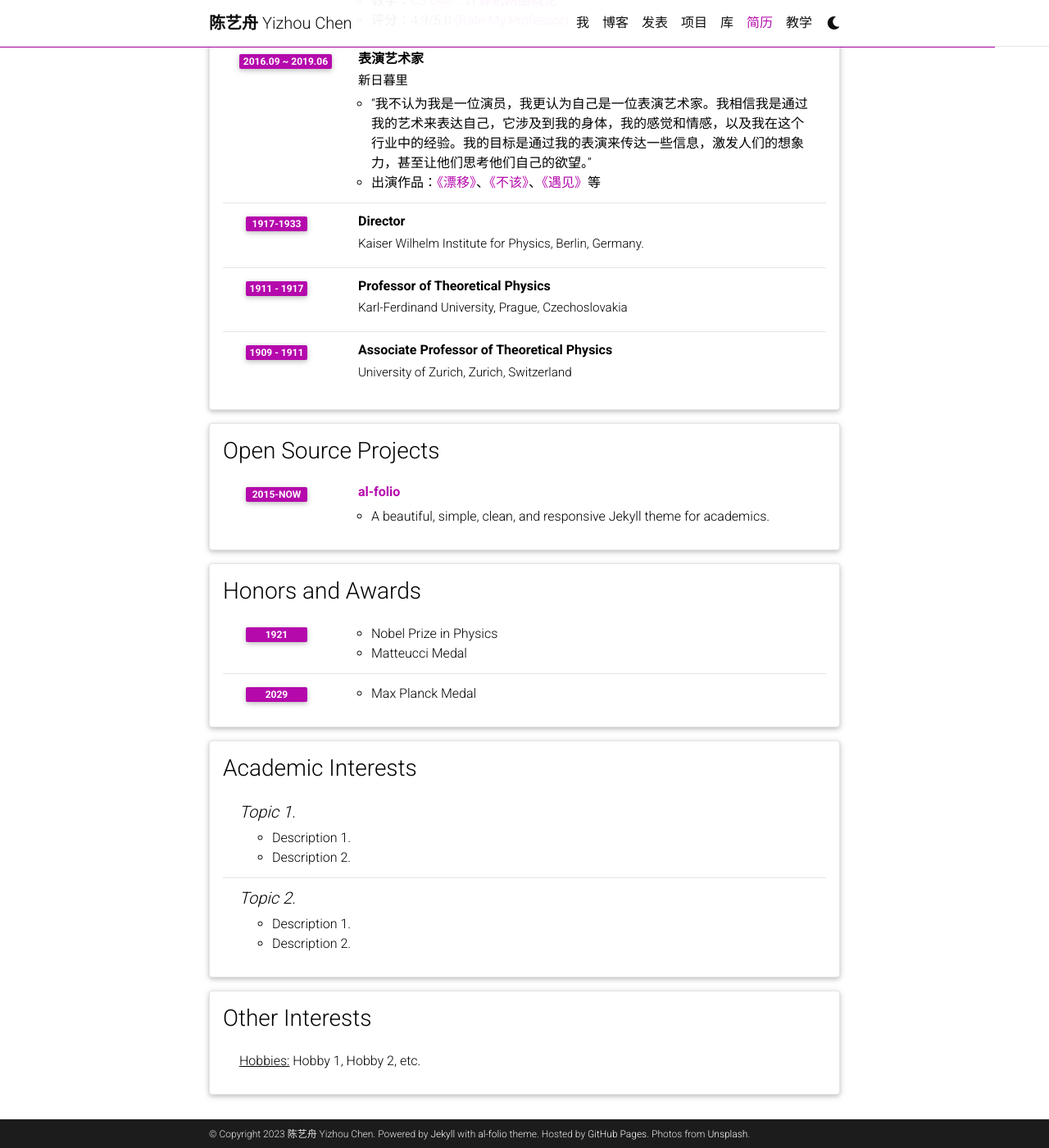
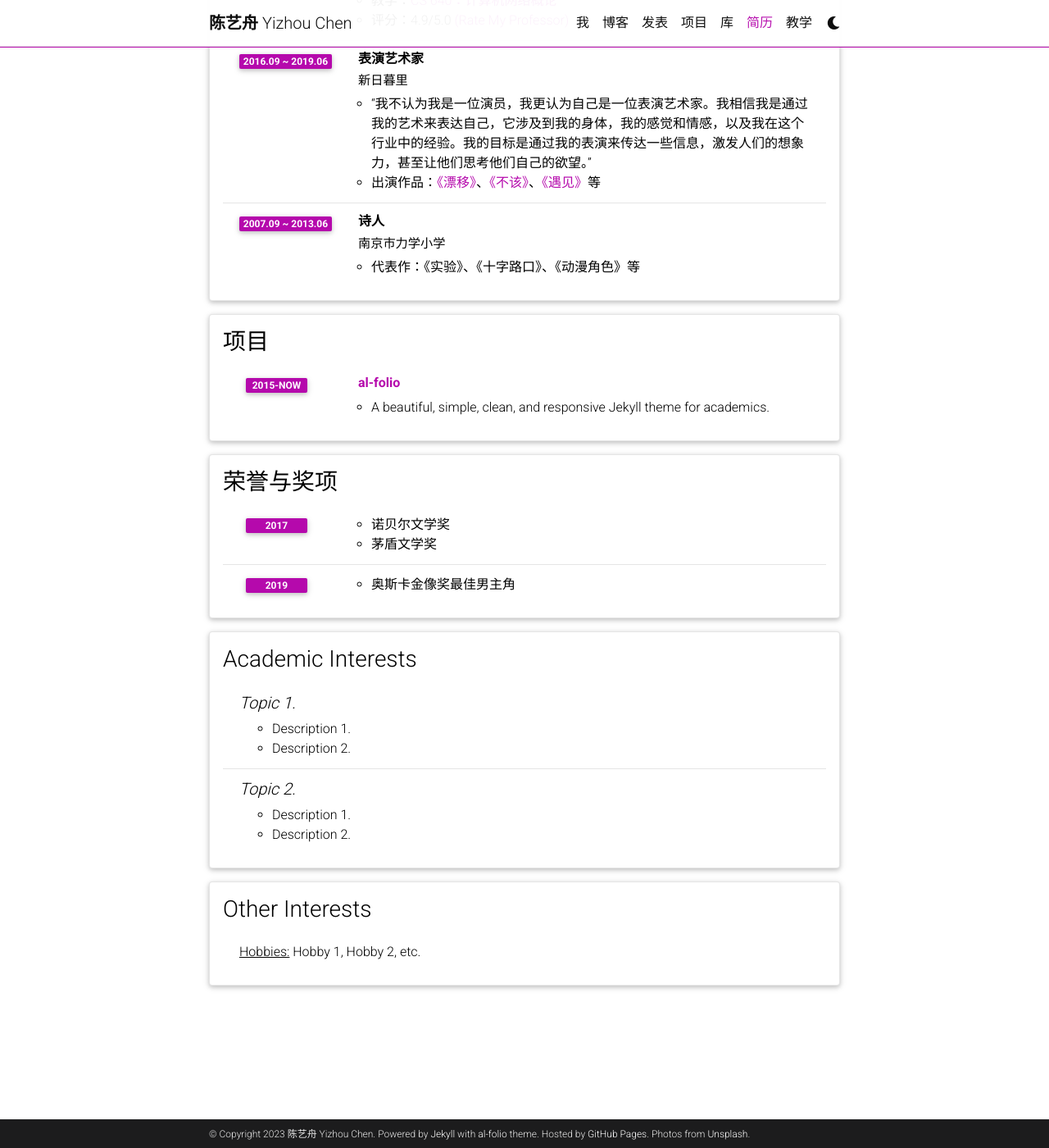
Before and after one commit to famax7/famax7.github.io, a Jekyll site: the page built from _pages/cv.md, in a window 1280 px wide and 1400 px high, scrolled down 831 px. Shown: the whole window at 82% size. Built offline with Jekyll 4.4.1, drawn with Linux system fonts in a browser that asks for light colours; comment, search, counter and statistics services are not loaded; a style sheet for code colours, icons or effects is not loaded.

Commit message:
Update cv.yml

```diff
--- a/_data/cv.yml
+++ b/_data/cv.yml
@@ -44,36 +44,29 @@
         - “我不认为我是一位演员，我更认为自己是一位表演艺术家。我相信我是通过我的艺术来表达自己，它涉及到我的身体，我的感觉和情感，以及我在这个行业中的经验。我的目标是通过我的表演来传达一些信息，激发人们的想象力，甚至让他们思考他们自己的欲望。”
         - 出演作品：<a href="https://www.youtube.com/watch?v=BGOK6mrm3AE">《漂移》</a>、<a href="https://www.bilibili.com/video/BV1eb411c7Di/?spm_id_from=333.999.0.0&vd_source=fe2d535bfd4a4812bf5a2f03094a650c">《不该》</a>、<a href="https://www.bilibili.com/video/BV1qJ411B7Wr/">《遇见》</a>等
 
-    - title: Director
-      institution: Kaiser Wilhelm Institute for Physics, Berlin, Germany.
-      year: 1917-1933
+    - title: 诗人
+      institution: 南京市力学小学
+      year: 2007.09 ~ 2013.06
+      description: 代表作：《实验》、《十字路口》、《动漫角色》等
 
-    - title: Professor of Theoretical Physics
-      institution: Karl-Ferdinand University, Prague, Czechoslovakia
-      year: 1911 - 1917
-      description:
 
-    - title: Associate Professor of Theoretical Physics
-      institution: University of Zurich, Zurich, Switzerland
-      year: 1909 - 1911
-
-- title: Open Source Projects
+- title: 项目
   type: time_table
   contents:
     - title: <a href="https://github.com/alshedivat/al-folio">al-folio</a>
       year: 2015-now
       description: A beautiful, simple, clean, and responsive Jekyll theme for academics.
 
-- title: Honors and Awards
+- title: 荣誉与奖项
   type: time_table
   contents:
-    - year: 1921
+    - year: 2017
       items:
-        - Nobel Prize in Physics
-        - Matteucci Medal
-    - year: 2029
+        - 诺贝尔文学奖
+        - 茅盾文学奖
+    - year: 2019
       items:
-        - Max Planck Medal
+        - 奥斯卡金像奖最佳男主角
 
 - title: Academic Interests
   type: nested_list
```
